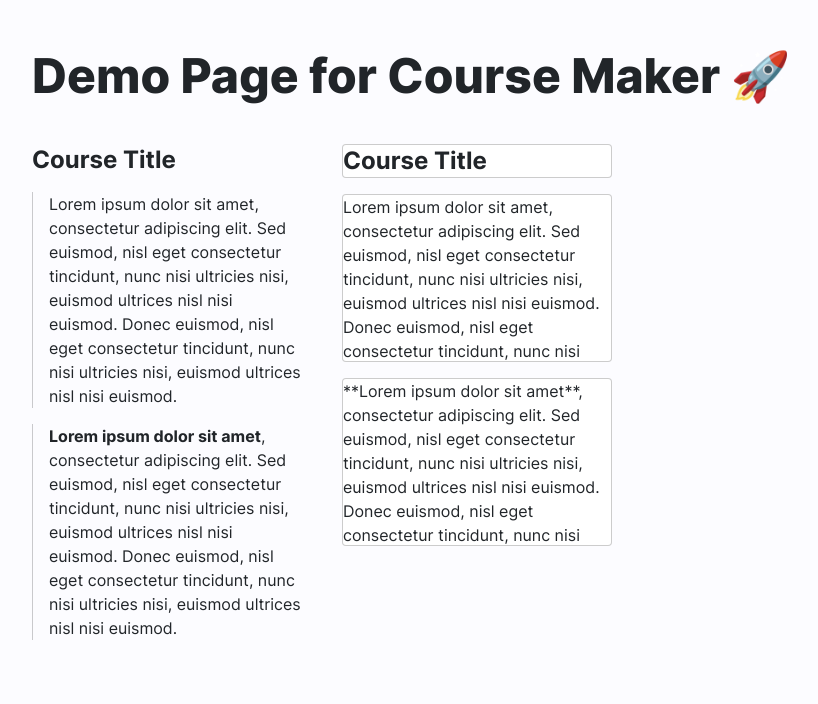
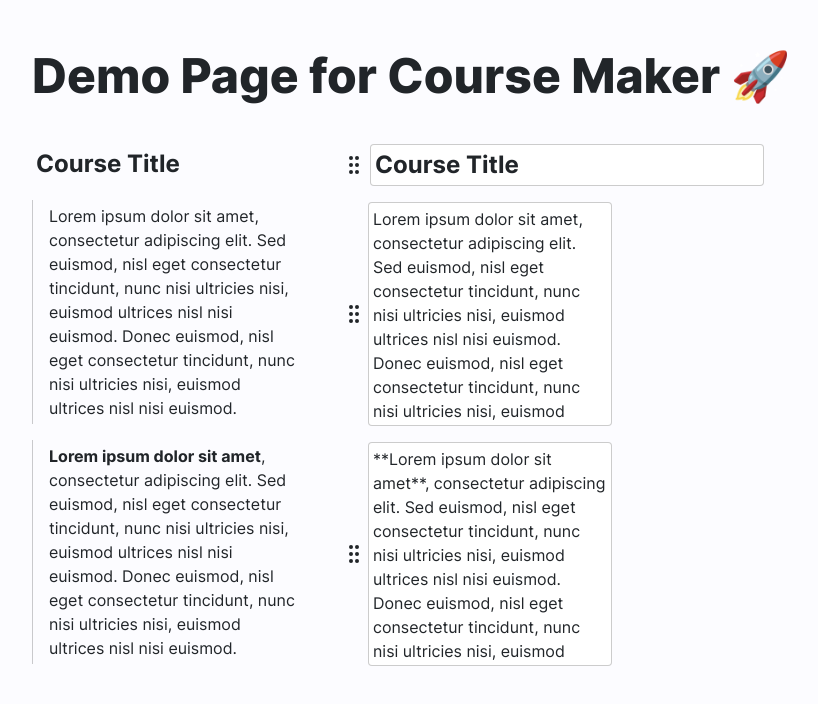
Before and after one commit to Corned/academy, a React (Vite) app in the folder client/: page /demo in a window 1280 px wide. Shown: the top 704 px of the page, without its empty margins (8-826 px from the left). Built offline with nearby package versions, Linux system fonts and the light colour scheme.

Commit message:
proper editing mode

```diff
--- a/client/src/components/course-components/Paragraph.tsx
+++ b/client/src/components/course-components/Paragraph.tsx
@@ -1,3 +1,4 @@
+import { GripVerticalIcon } from "lucide-react"
 import { useEffect, useRef } from "react"
 import Markdown from "react-markdown"
 
@@ -28,21 +29,29 @@ const Paragraph: React.FC<ParagraphProps> = ({
       textareaRef.current.style.height = "auto"
       textareaRef.current.style.height = `${textareaRef.current.scrollHeight}px`
     }
-  }, [isEditMode, text])
+  }, [isEditMode, text, textareaRef.current?.offsetHeight])
 
   if (isEditMode) {
     return (
-      <textarea
-        ref={textareaRef}
-        className="resize-none overflow-hidden rounded border border-black/20"
-        value={text}
-        onChange={handleChange}
-      />
+      <div
+        style={{ display: "grid", gridTemplateColumns: "auto 1fr", gap: "2px" }}
+      >
+        <div className="grid cursor-grab place-items-center rounded bg-transparent transition-colors hover:bg-black/10">
+          <GripVerticalIcon />
+        </div>
+        <textarea
+          ref={textareaRef}
+          className="resize-none overflow-hidden rounded border border-black/20 p-1"
+          value={text}
+          onChange={handleChange}
+          spellCheck={false}
+        />
+      </div>
     )
   }
 
   return (
-    <div className="border-l border-black/20 pl-4">
+    <div className="markdown border-l border-black/20 p-1 pl-4">
       <Markdown>{text}</Markdown>
     </div>
   )
--- a/client/src/components/course-components/Title.tsx
+++ b/client/src/components/course-components/Title.tsx
@@ -1,3 +1,5 @@
+import { GripVerticalIcon } from "lucide-react"
+
 const Title = (props: {
   text: string
   isEditMode: boolean
@@ -5,15 +7,22 @@ const Title = (props: {
 }) => {
   if (props.isEditMode) {
     return (
-      <input
-        className={"rounded border border-black/20 text-2xl font-bold"}
-        value={props.text}
-        onChange={(e) => props.setValue(e.target.value)}
-      />
+      <div
+        style={{ display: "grid", gridTemplateColumns: "auto 1fr", gap: "4px" }}
+      >
+        <div className="grid cursor-grab place-items-center rounded bg-transparent transition-colors hover:bg-black/10">
+          <GripVerticalIcon />
+        </div>
+        <input
+          className={"rounded border border-black/20 p-1 text-2xl font-bold"}
+          value={props.text}
+          onChange={(e) => props.setValue(e.target.value)}
+        />
+      </div>
     )
   }
 
-  return <h1 className={"text-2xl font-bold"}>{props.text}</h1>
+  return <h1 className={"p-1 text-2xl font-bold"}>{props.text}</h1>
 }
 
 export default Title
--- a/client/src/markdown.scss
+++ b/client/src/markdown.scss
@@ -1,4 +1,8 @@
-.markdown2 {
+.markdown {
+  *:last-child {
+    margin-bottom: 0 !important;
+  }
+
   h1,
   h2,
   h3 {
```
